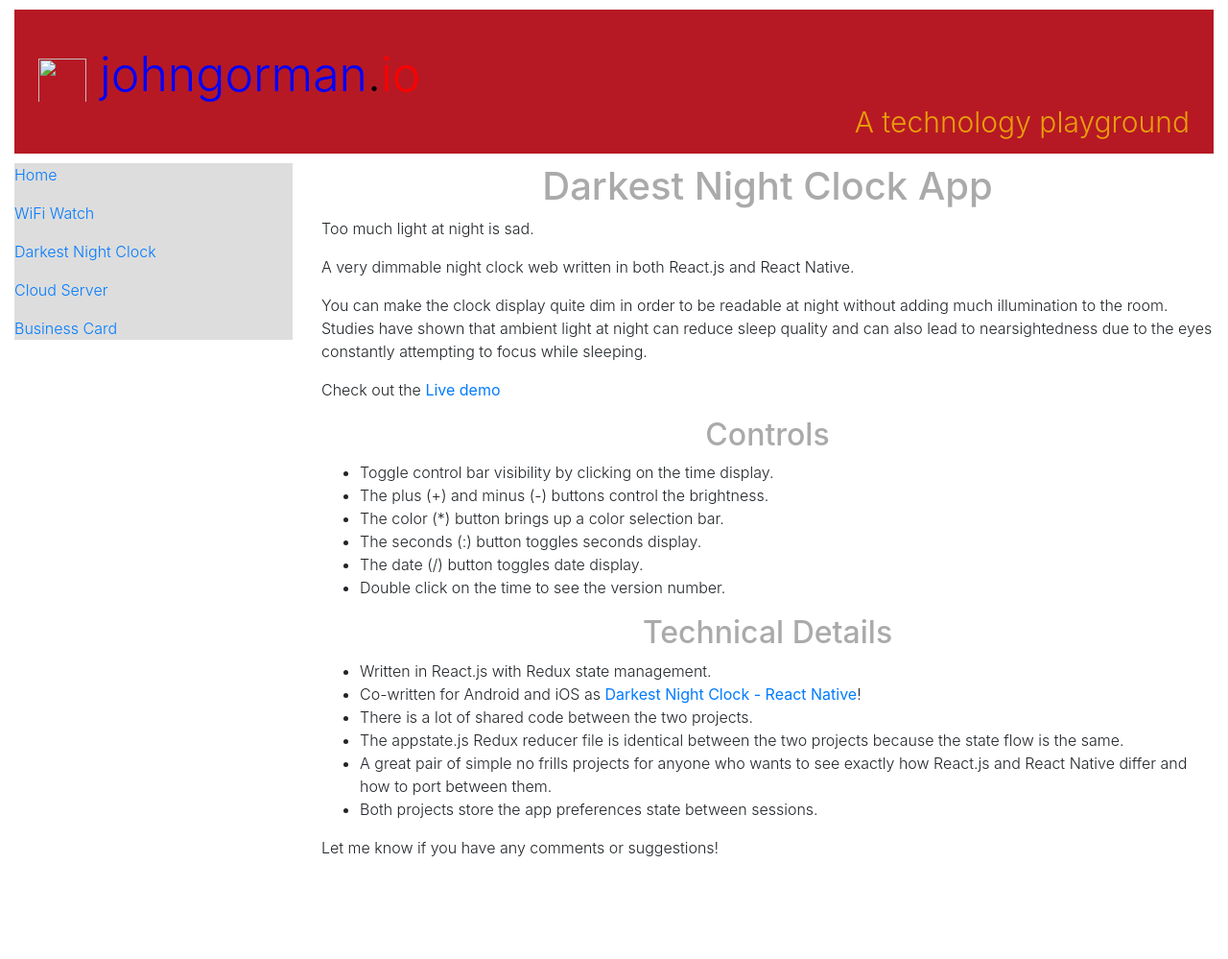
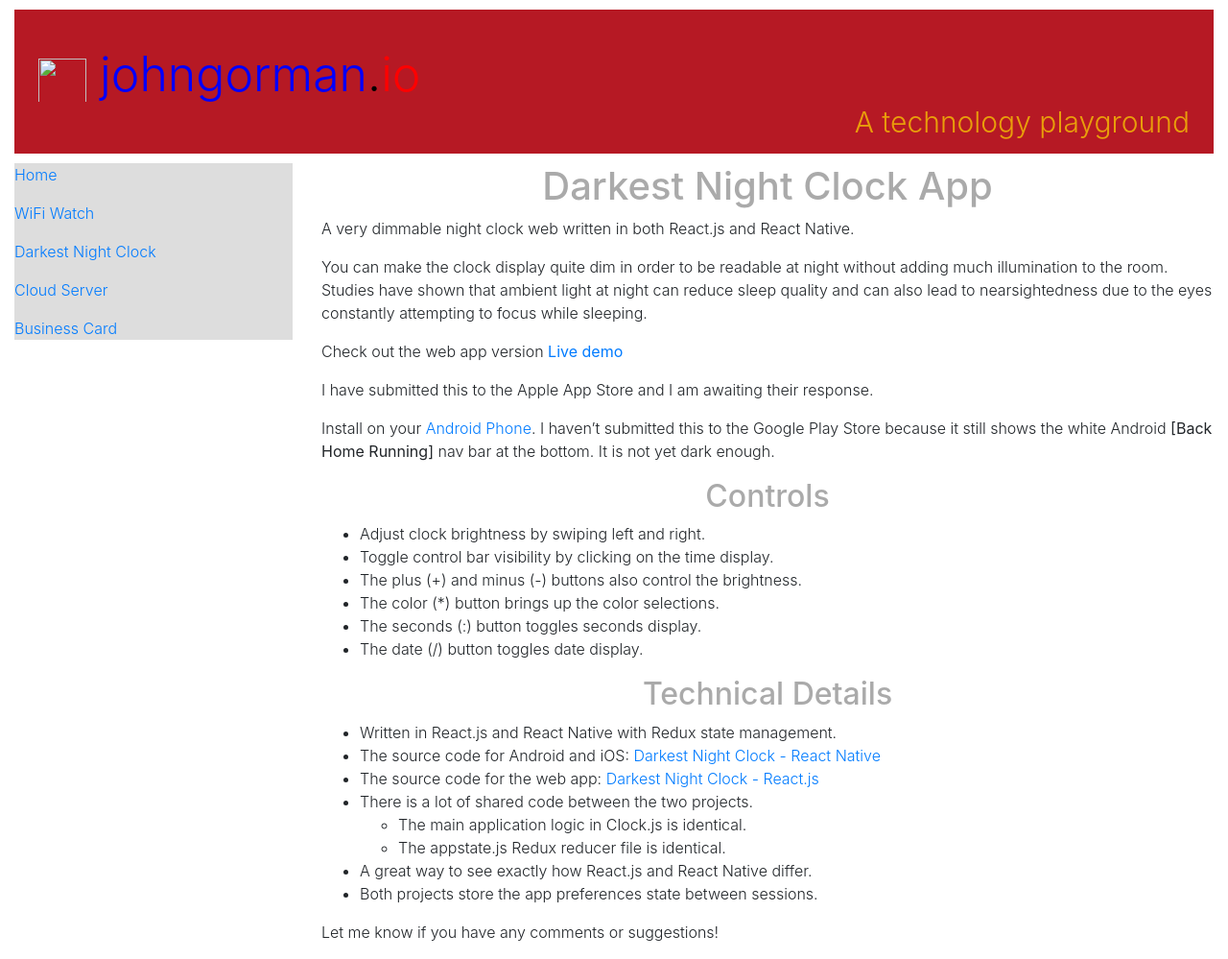
Before and after one commit to jgorman/johngorman-io, a Jekyll site: the page built from pages/darkest-night-clock.md, in a window 1280 px wide. Shown: the whole page at 96% size. Built offline with Jekyll 4.4.1, drawn with Linux system fonts in a browser that asks for light colours; nearby versions of some CDN libraries; before the commit the page ends 911 px from its top, so only the background shows below that.

Commit message:
Link to Android install file.

```diff
--- a/pages/darkest-night-clock.md
+++ b/pages/darkest-night-clock.md
@@ -9,30 +9,41 @@ permalink: /darkest-night-clock/
 
 # Darkest Night Clock App
 
-Too much light at night is sad.
-
 A very dimmable night clock web written in both React.js and React Native.
 
 You can make the clock display quite dim in order to be readable at night without adding much illumination to the room. Studies have shown that ambient light at night can reduce sleep quality and can also lead to nearsightedness due to the eyes constantly attempting to focus while sleeping.
 
-Check out the __[Live demo](https://johngorman.io/darkest-night-clock/run)__
+Check out the web app version __[Live demo](/darkest-night-clock/run)__
+
+I have submitted this to the Apple App Store and I am awaiting
+their response.
+
+Install on your [Android Phone](/darkest-night-clock.apk).
+I haven't submitted this to the Google Play Store because it
+still shows the white Android __[Back Home Running]__ nav bar
+at the bottom. It is not yet dark enough.
 
 ## Controls
 
+- Adjust clock brightness by swiping left and right.
 - Toggle control bar visibility by clicking on the time display.
-- The plus (+) and minus (-) buttons control the brightness.
-- The color (*) button brings up a color selection bar.
+- The plus (+) and minus (-) buttons also control the brightness.
+- The color (*) button
+  brings up the color selections.
 - The seconds (:) button toggles seconds display.
 - The date (/) button toggles date display.
-- Double click on the time to see the version number.
 
 ## Technical Details
 
-- Written in React.js with Redux state management.
-- Co-written for Android and iOS as __[Darkest Night Clock - React Native](https://github.com/jgorman/darkest-night-clock-react-native)__!
+- Written in React.js and React Native with Redux state management.
+- The source code for Android and iOS:
+   [Darkest Night Clock - React Native](https://github.com/jgorman/darkest-night-clock-react-native)
+- The source code for the web app:
+   [Darkest Night Clock - React.js](https://github.com/jgorman/darkest-night-clock-react-js)
 - There is a lot of shared code between the two projects.
-- The appstate.js Redux reducer file is identical between the two projects because the state flow is the same.
-- A great pair of simple no frills projects for anyone who wants to see exactly how React.js and React Native differ and how to port between them.
+  - The main application logic in Clock.js is identical.
+  - The appstate.js Redux reducer file is identical.
+- A great way to see exactly how React.js and React Native differ.
 - Both projects store the app preferences state between sessions.
 
 Let me know if you have any comments or suggestions!
```
